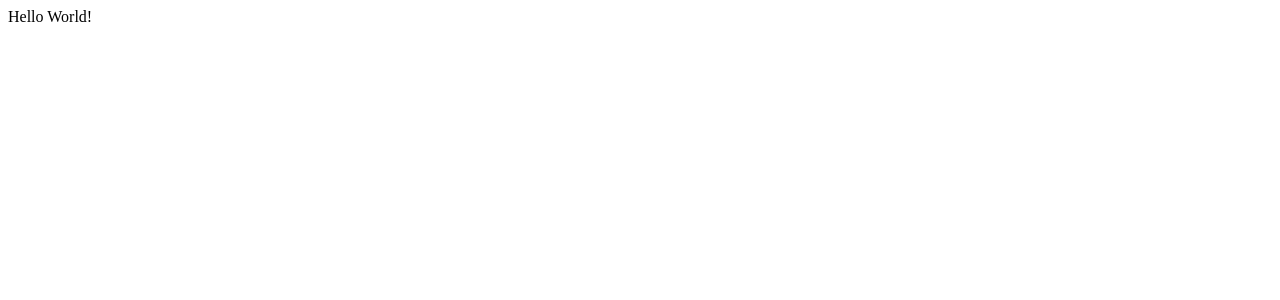
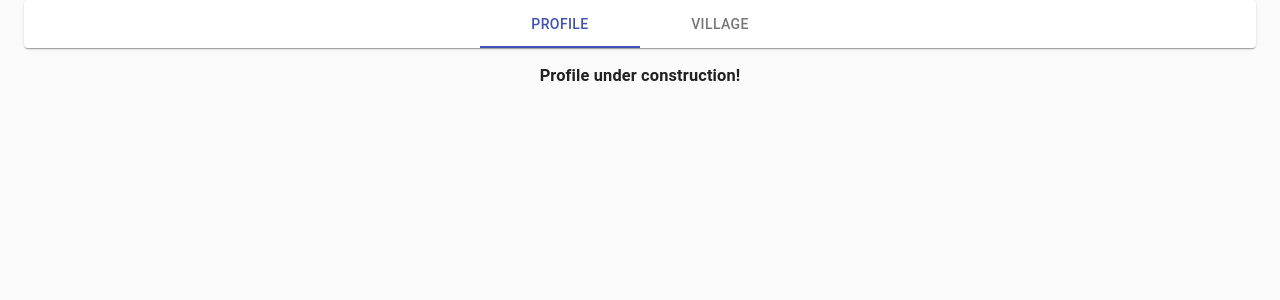
Before and after one commit to Markoxmas/Traviland, a React (Create React App) app: page / in a window 1280 px wide. Shown: the top 300 px of the page. Built offline with nearby package versions, Linux system fonts and the light colour scheme.

Commit message:
Basic layout

```diff
--- a/src/App.js
+++ b/src/App.js
@@ -1,5 +1,23 @@
-function App() {
-    return <div>Hello World!</div>
+import React from 'react'
+import { useSelector } from 'react-redux'
+import CssBaseline from '@material-ui/core/CssBaseline'
+import Typography from '@material-ui/core/Typography'
+import Container from '@material-ui/core/Container'
+import Menu from './components/Menu'
+import Profile from './components/Profile'
+import Village from './components/Village'
+
+export default function App() {
+    const { tab } = useSelector((state) => state.menuReducer)
+    return (
+        <React.Fragment>
+            <CssBaseline />
+            <Container maxWidth="lg">
+                <Menu />
+                {tab === 0 && <Profile />}
+                {tab === 1 && <Village />}
+                <Typography component="div" />
+            </Container>
+        </React.Fragment>
+    )
 }
-
-export default App
--- /dev/null
+++ b/src/components/Menu.js
@@ -0,0 +1,38 @@
+import React from 'react'
+import { useDispatch, useSelector } from 'react-redux'
+import { makeStyles } from '@material-ui/core/styles'
+import Paper from '@material-ui/core/Paper'
+import Tabs from '@material-ui/core/Tabs'
+import Tab from '@material-ui/core/Tab'
+import { onSetMenu } from '../redux/actions/menuActions'
+
+const useStyles = makeStyles({
+    root: {
+        flexGrow: 1,
+    },
+})
+
+export default function Menu() {
+    const classes = useStyles()
+    const dispatch = useDispatch()
+    const { tab } = useSelector((state) => state.menuReducer)
+
+    const handleChange = (event, newValue) => {
+        dispatch(onSetMenu(newValue))
+    }
+
+    return (
+        <Paper className={classes.root}>
+            <Tabs
+                value={tab}
+                onChange={handleChange}
+                indicatorColor="primary"
+                textColor="primary"
+                centered
+            >
+                <Tab label="Profile" />
+                <Tab label="Village" />
+            </Tabs>
+        </Paper>
+    )
+}
--- /dev/null
+++ b/src/components/Profile.js
@@ -0,0 +1,5 @@
+import React from 'react'
+
+export default function Profile() {
+    return <h3 style={{ textAlign: 'center' }}>Profile under construction!</h3>
+}
--- /dev/null
+++ b/src/components/Village.js
@@ -0,0 +1,5 @@
+import React from 'react'
+
+export default function Village() {
+    return <h3 style={{ textAlign: 'center' }}>Village under construction!</h3>
+}
--- /dev/null
+++ b/src/redux/actions/menuActions.js
@@ -0,0 +1,6 @@
+import CONST from '../constants'
+
+export const onSetMenu = (newValue) => ({
+    type: CONST.SET_MENU,
+    tab: newValue,
+})
--- a/src/redux/constants.js
+++ b/src/redux/constants.js
@@ -5,6 +5,8 @@ const UPGRADE_FAILED = 'UPGRADE_FAILED'
 
 const ERROR_MESSAGE = 'ERROR_MESSAGE'
 const SUCCESS_MESSAGE = 'SUCCESS_MESSAGE'
+
+const SET_MENU = 'SET_MENU'
 
 module.exports = {
     UPGRADE_REQUESTED,
@@ -14,4 +16,6 @@ module.exports = {
 
     ERROR_MESSAGE,
     SUCCESS_MESSAGE,
+
+    SET_MENU,
 }
--- /dev/null
+++ b/src/redux/reducers/menuReducer.js
@@ -0,0 +1,16 @@
+import CONST from '../constants'
+
+const initialState = {
+    tab: 0,
+}
+
+const menuReducer = (state = initialState, action = {}) => {
+    switch (action.type) {
+        case CONST.SET_MENU:
+            return { ...state, tab: action.tab }
+        default:
+            return state
+    }
+}
+
+export default menuReducer
--- a/src/redux/rootReducer.js
+++ b/src/redux/rootReducer.js
@@ -1,7 +1,12 @@
 import { combineReducers } from 'redux'
 import villagesReducer from './reducers/villagesReducer'
 import messagesReducer from './reducers/messagesReducer'
+import menuReducer from './reducers/menuReducer'
 
-const rootReducer = combineReducers({ villagesReducer, messagesReducer })
+const rootReducer = combineReducers({
+    villagesReducer,
+    messagesReducer,
+    menuReducer,
+})
 
 export default rootReducer
```
